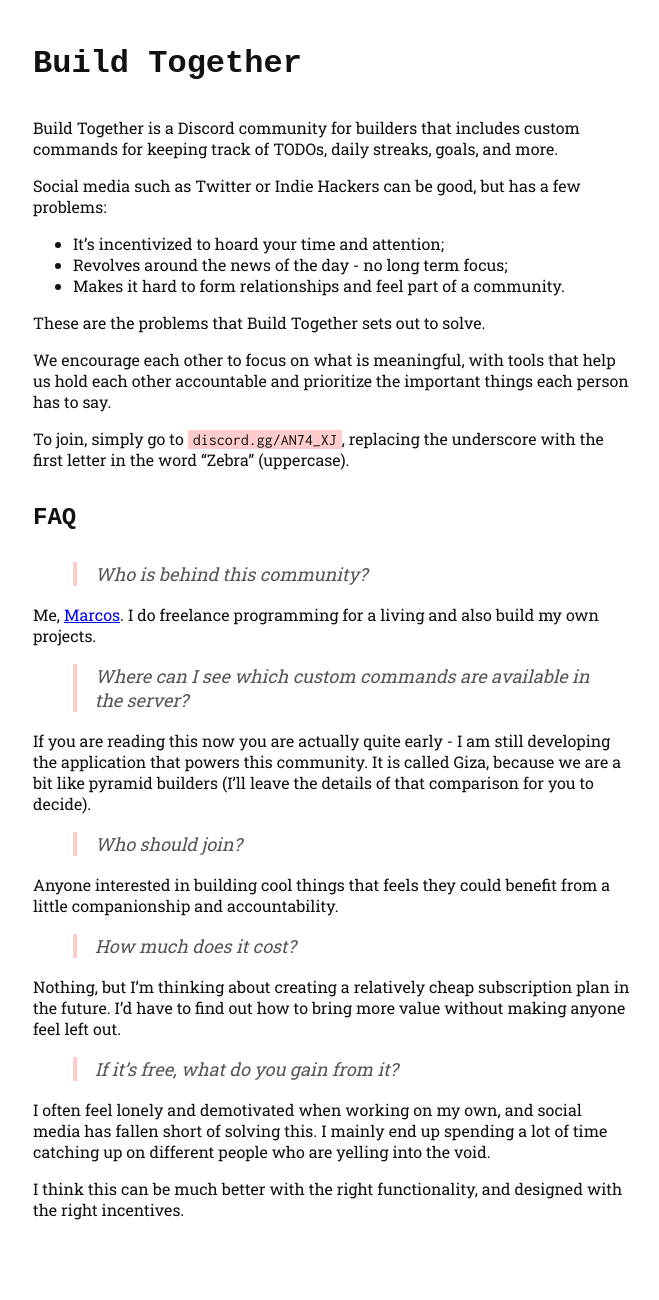
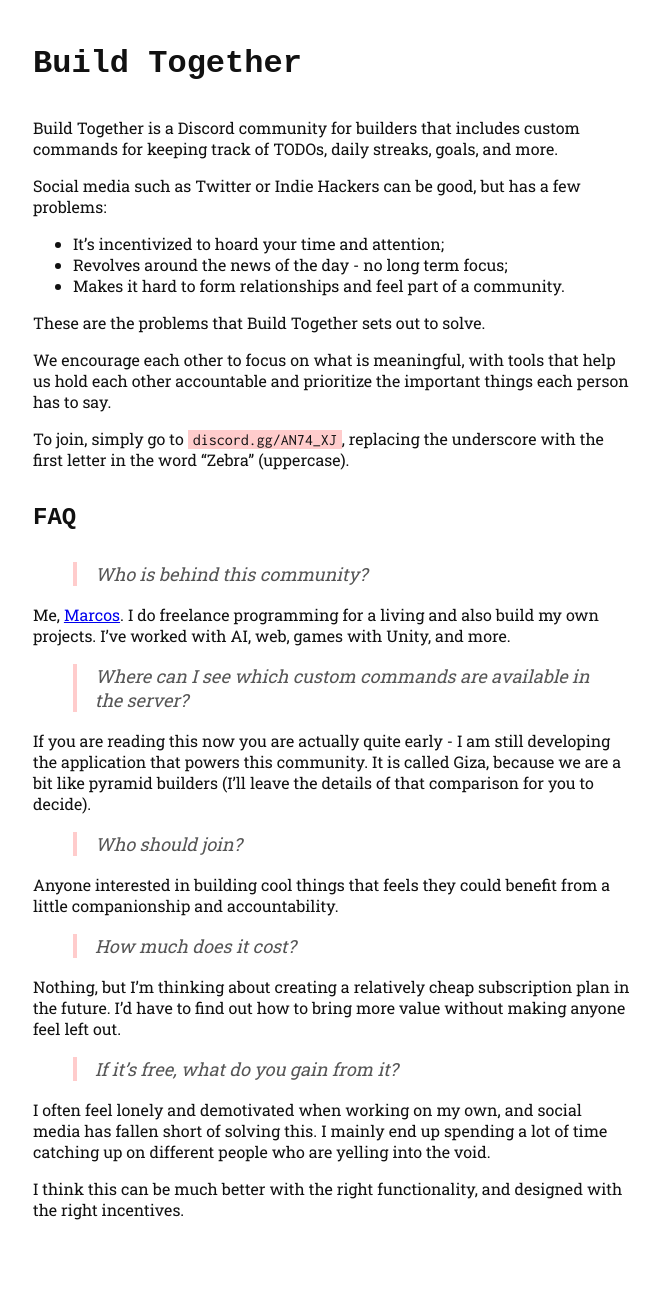
Before and after one commit to marcospgp/buildtogether-site, a Jekyll site: the page built from index.md, in a window 1280 px wide. Shown: the whole page, without its empty margins (307-966 px from the left). Built offline with Jekyll 4.4.1, drawn with Linux system fonts in a browser that asks for light colours; some web fonts are replaced; our own code applies the rules of GitHub Pages for plain Markdown files.

Commit message:
Update index.md

```diff
--- a/index.md
+++ b/index.md
@@ -28,7 +28,8 @@ first letter in the word "Zebra" (uppercase).
 > Who is behind this community?
 
 Me, [Marcos](https://twitter.com/voxelbased). I do freelance programming for a
-living and also build my own projects.
+living and also build my own projects. I've worked with AI, web, games with
+Unity, and more.
 
 > Where can I see which custom commands are available in the server?
 
```
